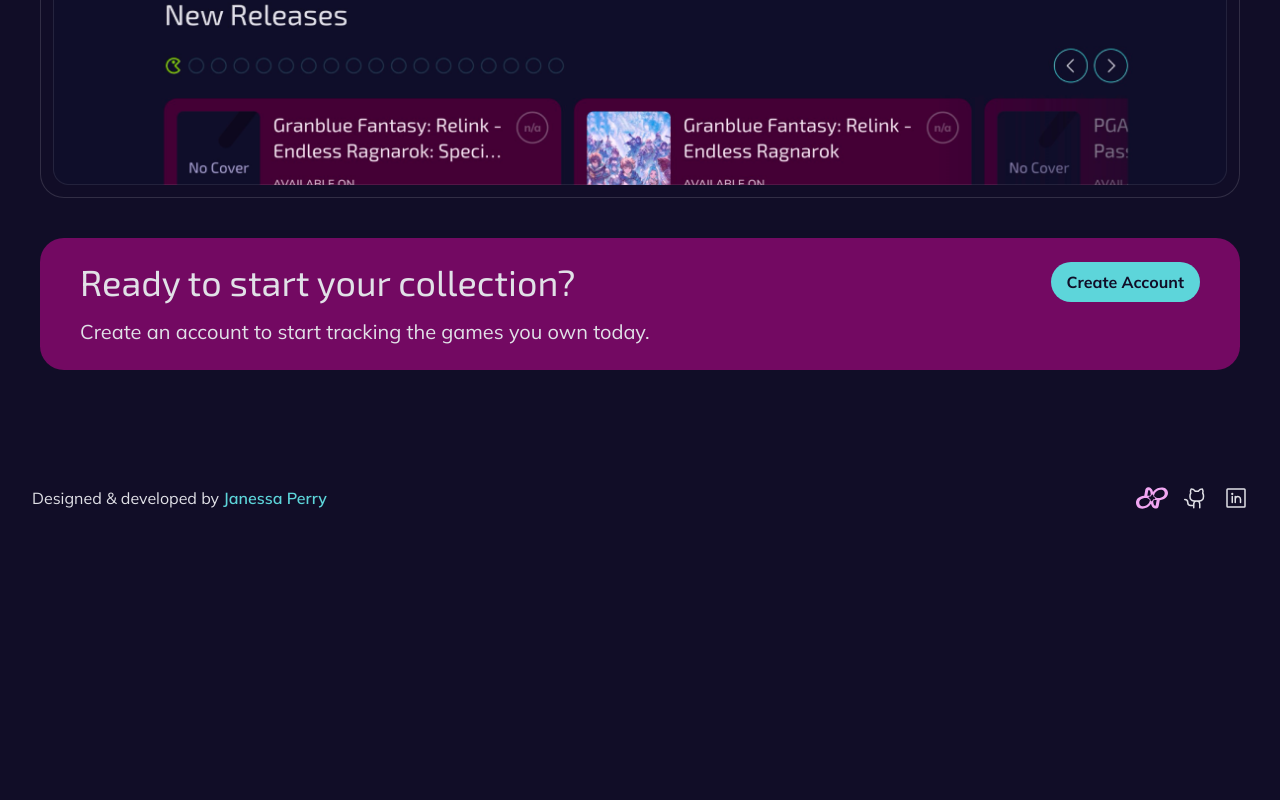
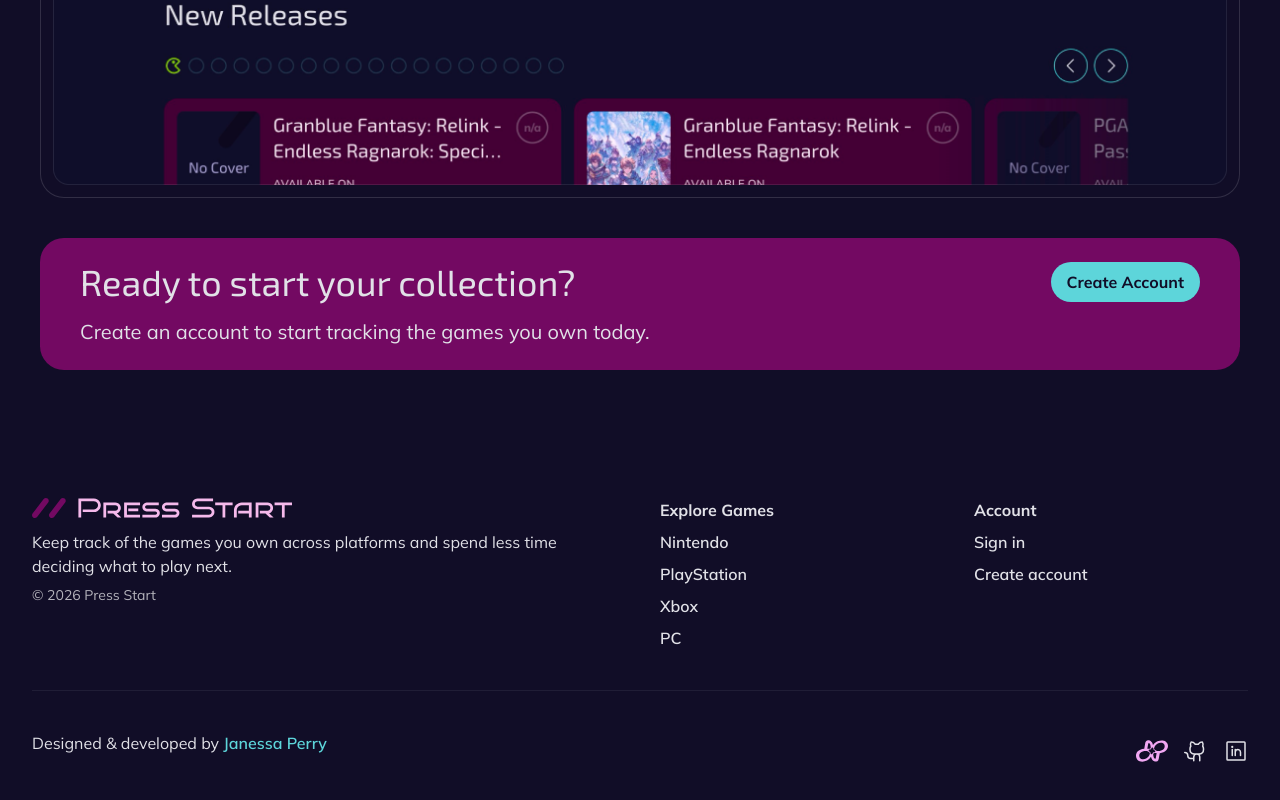
Before and after one commit to janessaperry/press-start-client, a React (Vite) app: page / in a window 1280 px wide. Shown: the part 1686-2486 px from the top of the page. Before the commit the page ends 2216 px from the top, so only its background shows below. Built offline with nearby package versions, Linux system fonts and the light colour scheme; no server answers.

Commit message:
refactor Header and Footer: improve layout, add sticky header, and update Footer with account links, logo, and new sections

```diff
--- a/src/components/Footer.tsx
+++ b/src/components/Footer.tsx
@@ -1,13 +1,60 @@
+import PressStartLogo from "/src/assets/logos/press-start-logo--dark.svg";
 import JpLogo from "../assets/logos/jp-logo.svg"
+import { Link } from "react-router-dom";
+import { Button } from "@headlessui/react";
 import { GithubLogoIcon, LinkedinLogoIcon } from "@phosphor-icons/react";
+import useAuth from "../hooks/useAuth.ts";
 
 const Footer = () => {
+  const { userId, logout } = useAuth();
+  const year = new Date().getFullYear();
+
   return (
-    <footer className="container p-4 text-grey-50 flex flex-col gap-4 items-center md:flex-row md:justify-between md:px-8 md:py-4">
+    <footer className="container px-4 py-8 text-grey-50 md:px-8 space-y-10">
+      <div className="grid grid-cols-1 md:grid-cols-4 gap-4 md:gap-10">
+        <div className="space-y-3 col-span-1 md:col-span-2">
+          <img src={PressStartLogo} alt="Press Start Logo" className="h-5"/>
+          <div className="space-y-1">
+            <p>Keep track of the games you own across platforms and spend less time
+              deciding what to play next.
+            </p>
+            <span className="text-sm text-secondary-100">&copy; {year} Press Start</span>
+          </div>
+        </div>
+
+        <div className="col-span-1 space-y-2">
+          <p className="font-bold">Explore Games</p>
+          <ul className="space-y-2">
+            <li><Link to="/explore/nintendo" className="hover:text-interactive-primary-hover">Nintendo</Link></li>
+            <li><Link to="/explore/playstation" className="hover:text-interactive-primary-hover">PlayStation</Link></li>
+            <li><Link to="/explore/xbox" className="hover:text-interactive-primary-hover">Xbox</Link></li>
+            <li><Link to="/explore/pc" className="hover:text-interactive-primary-hover">PC</Link></li>
+          </ul>
+        </div>
+
+        <div className="col-span-1 space-y-2">
+          <p className="font-bold">Account</p>
+          {userId ? (
+            <ul className="space-y-2">
+              <li><Link to="/account-settings" className="hover:text-interactive-primary-hover">Settings</Link></li>
+              <li><Button onClick={logout} className="hover:text-interactive-primary-hover">Log out</Button></li>
+            </ul>
+          ) : (
+            <ul className="space-y-2">
+              <li><Link to="/sign-in" className="hover:text-interactive-primary-hover">Sign in</Link></li>
+              <li><Link to="/sign-up" className="hover:text-interactive-primary-hover">Create account</Link></li>
+            </ul>
+          )}
+        </div>
+      </div>
+
+      <hr className="border-t border-secondary-200/10"/>
+
+      <div className="flex flex-col md:flex-row items-center md:justify-between space-y-4">
         <div>
           Designed & developed by <a href="https://janessaperry.com"
           target="_blank"
-        rel="noopener noreferrer"
+          rel="noopener"
           className="link-primary">Janessa Perry</a>
         </div>
 
@@ -16,7 +63,7 @@
             href="https://janessaperry.com"
             target="_blank"
             rel="noopener noreferrer">
-          <img src={JpLogo as string} alt="JP Logo" className="icon-lg"/>
+            <img src={JpLogo} alt="JP Logo" className="icon-lg"/>
           </a>
           <a className="flex"
             href="https://github.com/janessaperry"
@@ -31,6 +78,7 @@
             <LinkedinLogoIcon size={24}/>
           </a>
         </div>
+      </div>
     </footer>
   )
 }
--- a/src/components/Header.tsx
+++ b/src/components/Header.tsx
@@ -25,8 +25,8 @@
 
   return (
     <>
-      <header className="container">
-        <div className="max-w-xl mx-auto p-4 md:px-8 md:py-4">
+      <header className="sticky top-0 bg-secondary-900/80 backdrop-blur-lg z-20">
+        <div className="container mx-auto p-4 md:px-8 md:py-4">
           <nav className="flex items-center justify-between">
             <NavLink to={`${userId ? '/explore' : '/'}`}>
               <img src={PressStartLogo} alt="Press Start Logo" className="max-w-[10rem] md:max-w-[16rem]"/>
```
Lines whose indentation alone changed are shown as unchanged.
